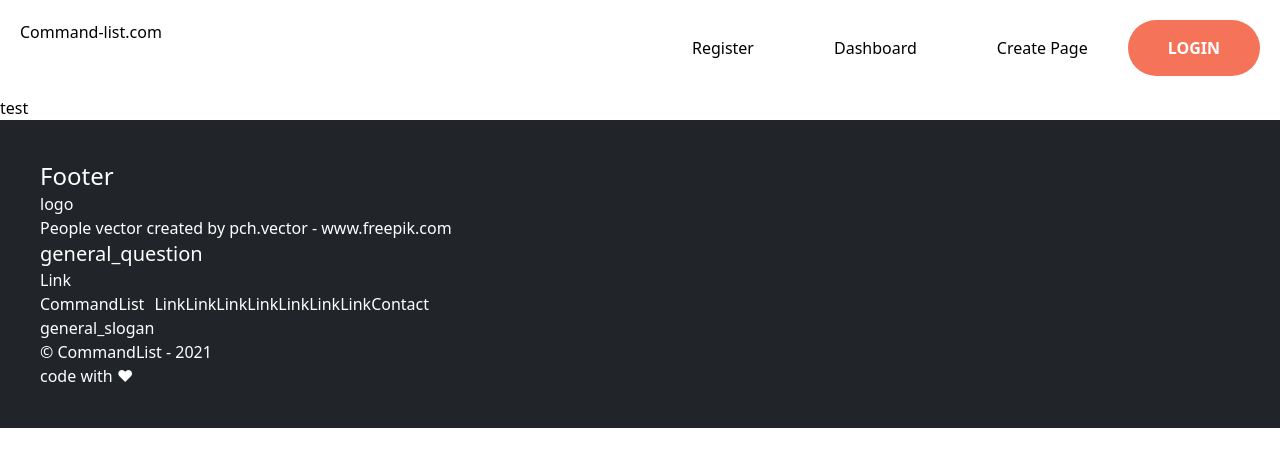
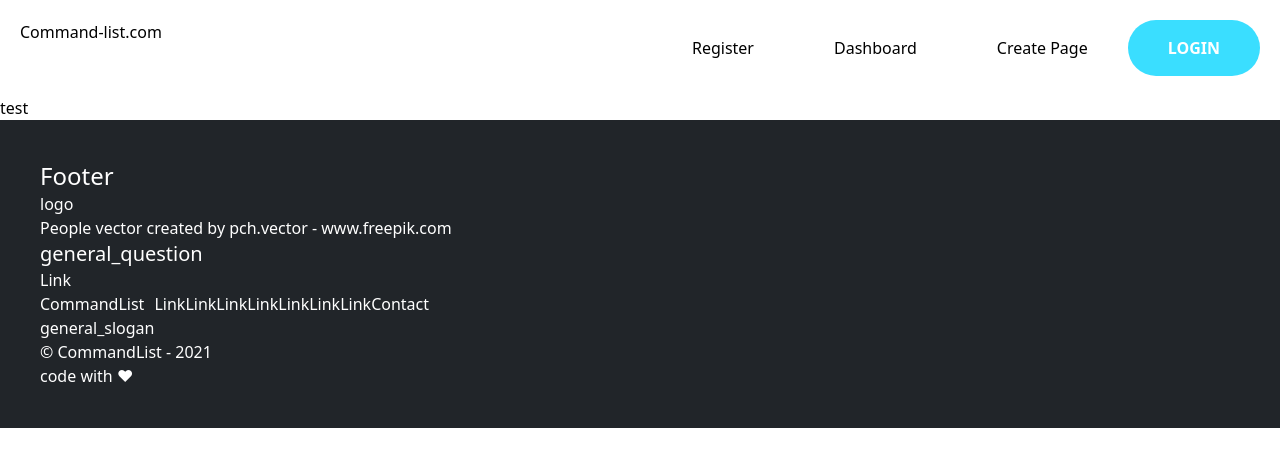
Before and after one commit to NoahEmmenegger/next-blog, a Next.js app: page / in a window 1280 px wide. Shown: the top 466 px of the page. Built offline with nearby package versions, Linux system fonts and the light colour scheme; no server answers.

Commit message:
new primary color skyBlue

```diff
--- a/tailwind.config.js
+++ b/tailwind.config.js
@@ -13,8 +13,8 @@ module.exports = {
   theme: {
     extend: {
       colors: {
-        primary: "#f57359",
-        primaryDark: "#a84f3d",
+        primary: "#3adeff",
+        primaryDark: "#3a7cff",
         darkgray: "#212529",
         lightgray: "#f0f0f0",
         normalgray: "#e6e6e6"
```
